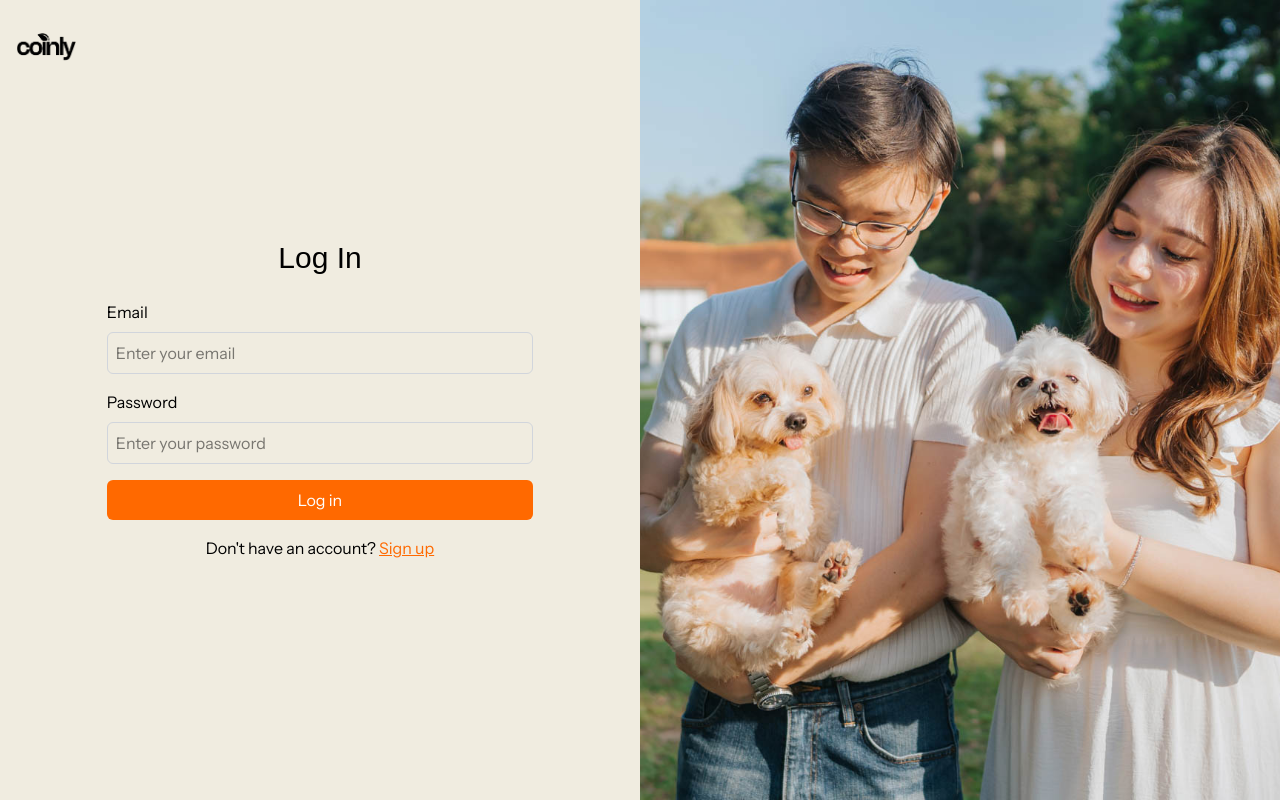
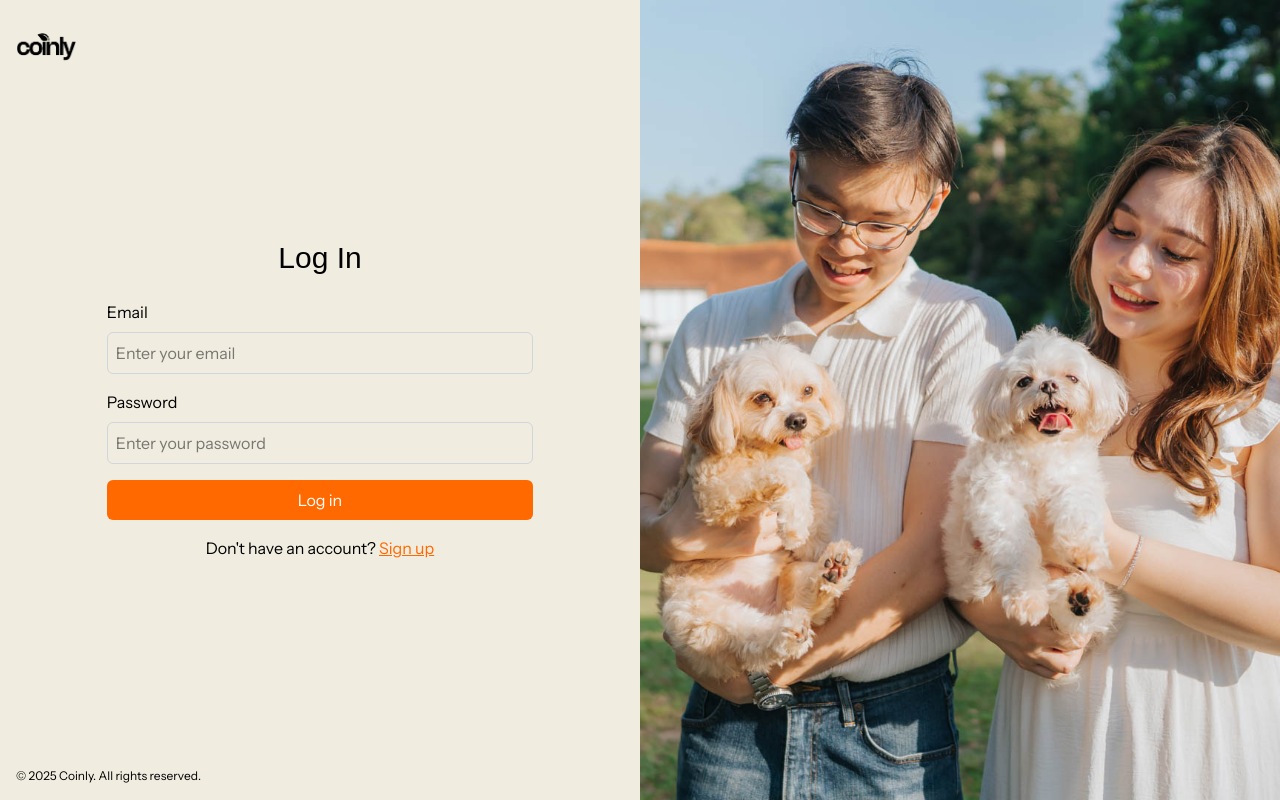
Before and after one commit to samuelngry/Coinly, a React (Vite) app in the folder client/: page /login in a window 1280 px wide. Built offline with nearby package versions, Linux system fonts and the light colour scheme; a web font is replaced by a local one.

Commit message:
feat: add rights to bottom of login page

```diff
--- a/client/src/components/auth/LoginForm.jsx
+++ b/client/src/components/auth/LoginForm.jsx
@@ -43,6 +43,11 @@ const LoginForm = () => {
               <p className='mt-4 text-center'>
                 Don't have an account? <a href='/signup' className='underline text-orange-500 hover:text-orange-800'>Sign up</a>
               </p>
+              <div className='absolute bottom-4 left-4'>
+                <p className='text-xs'>
+                  &copy; {new Date().getFullYear()} Coinly. All rights reserved.
+                </p>
+              </div>
             </form>
           </div>
         </div>
```
